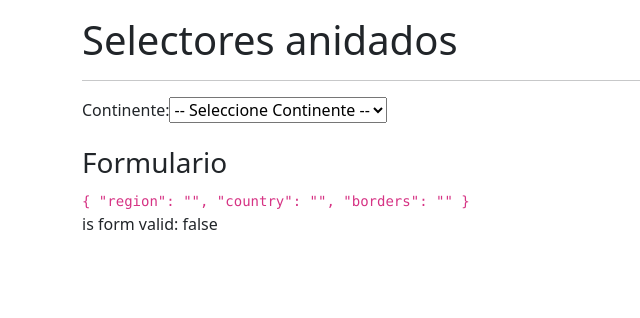
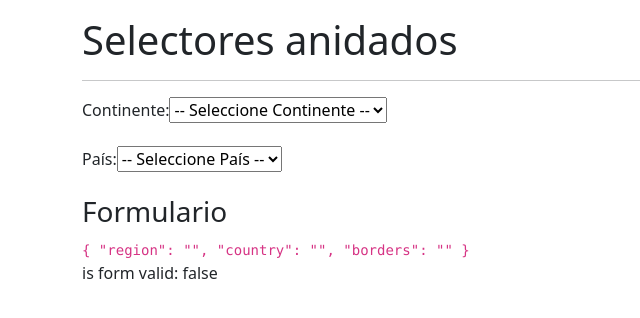
Before and after one commit to Facundo-Wehrli/multi-nest-select-form, an Angular app: page /selector/selector in a window 1280 px wide. Shown: the top 318 px of the page, without its empty margins (0-640 px from the left). Built offline with nearby package versions, Linux system fonts and the light colour scheme.

Commit message:
create: country form option

```diff
--- a/src/app/country/pages/selector-page/selector-page.component.html
+++ b/src/app/country/pages/selector-page/selector-page.component.html
@@ -5,12 +5,25 @@
   <!-- Region -->
   <div class="row mb-3">
     <div class="col">
-      <label class="form-label">Continente: </label>
+      <label class="form-label">Continente:</label>
       <select formControlName="region" class="form-cotrol">
         <option value="">-- Seleccione Continente --</option>
         <option *ngFor="let region of regions" [value]="region">
           {{ region }}
         </option>
+      </select>
+    </div>
+  </div>
+
+  <!-- Countries -->
+  <div class="row mb-3">
+    <div class="col">
+      <label class="form-label">País:</label>
+      <select formControlName="region" class="form-cotrol">
+        <option value="">-- Seleccione País --</option>
+        <!-- <option *ngFor="let region of regions" [value]="region">
+          {{ region }}
+        </option> -->
       </select>
     </div>
   </div>
```
